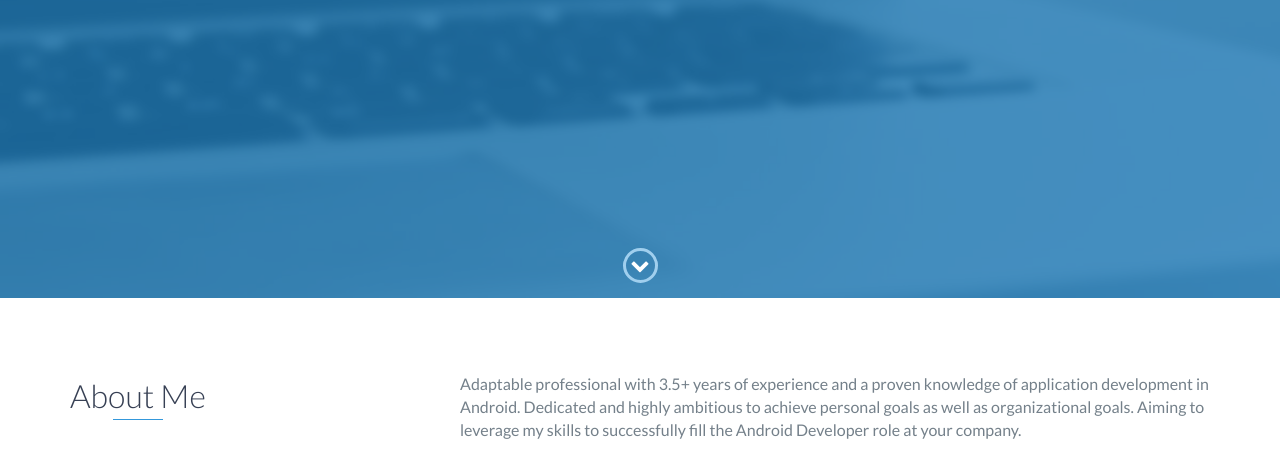
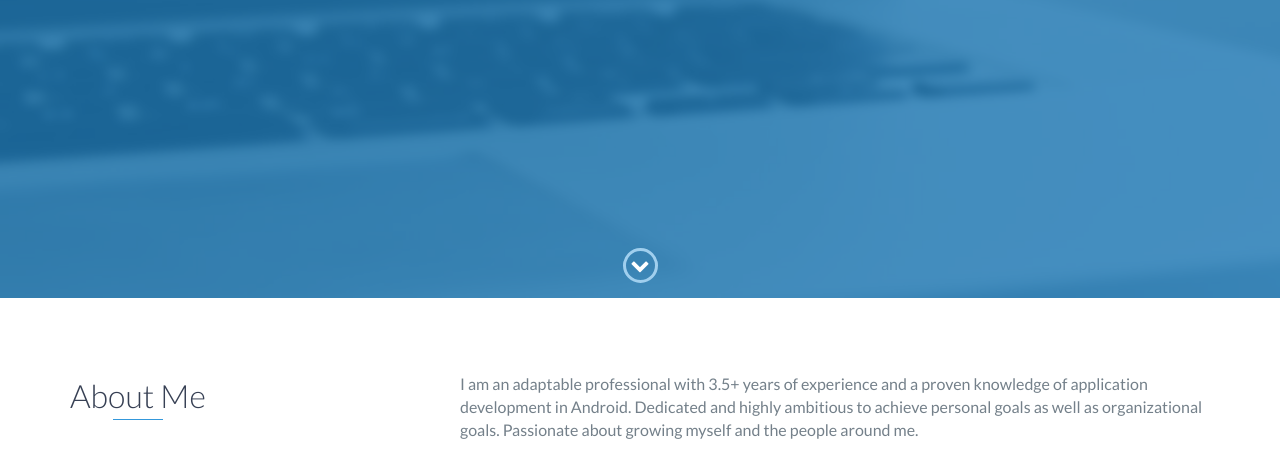
Before and after one commit to issacpeter/issacpeter.github.io, a website: page devportfolio/index.html in a window 1280 px wide. Shown: the part 502-952 px from the top of the page. Drawn offline with nearby package versions, Linux system fonts and the light colour scheme.

Commit message:
minor change

```diff
--- a/devportfolio/index.html
+++ b/devportfolio/index.html
@@ -73,16 +73,15 @@
                 </div>
                 <div class="col-md-8">
                     <p>
-                        Adaptable professional with 3.5+
+                        I am an adaptable professional with 3.5+
 						years of experience and a proven
 						knowledge of application
 						development in Android.
 						Dedicated and highly ambitious to
 						achieve personal goals as well as
 						organizational goals.
-						Aiming to leverage my skills to
-						successfully fill the Android
-						Developer role at your company.
+						Passionate about growing myself and
+						the people around me.
                     </p>
                 </div>
             </div>
```
